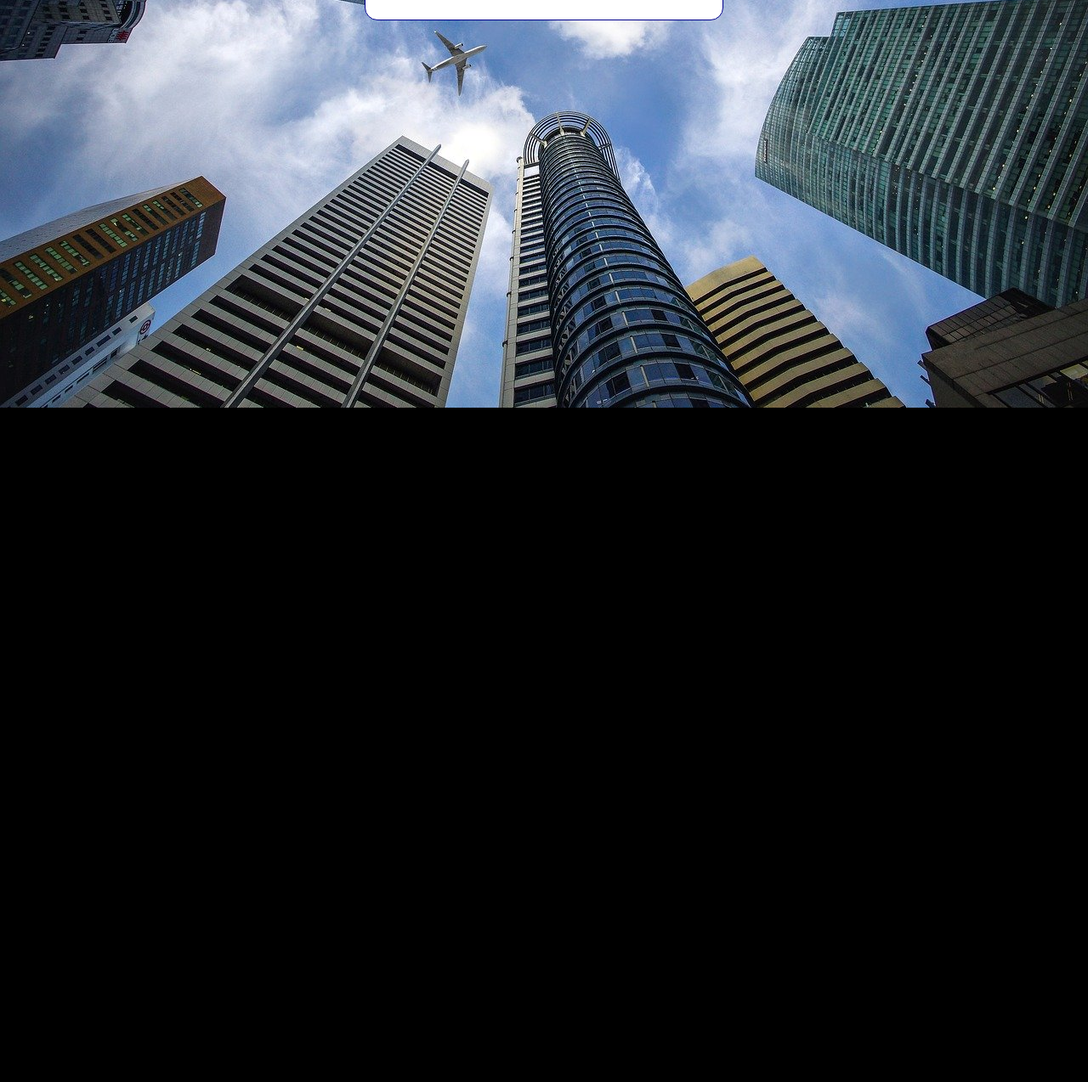
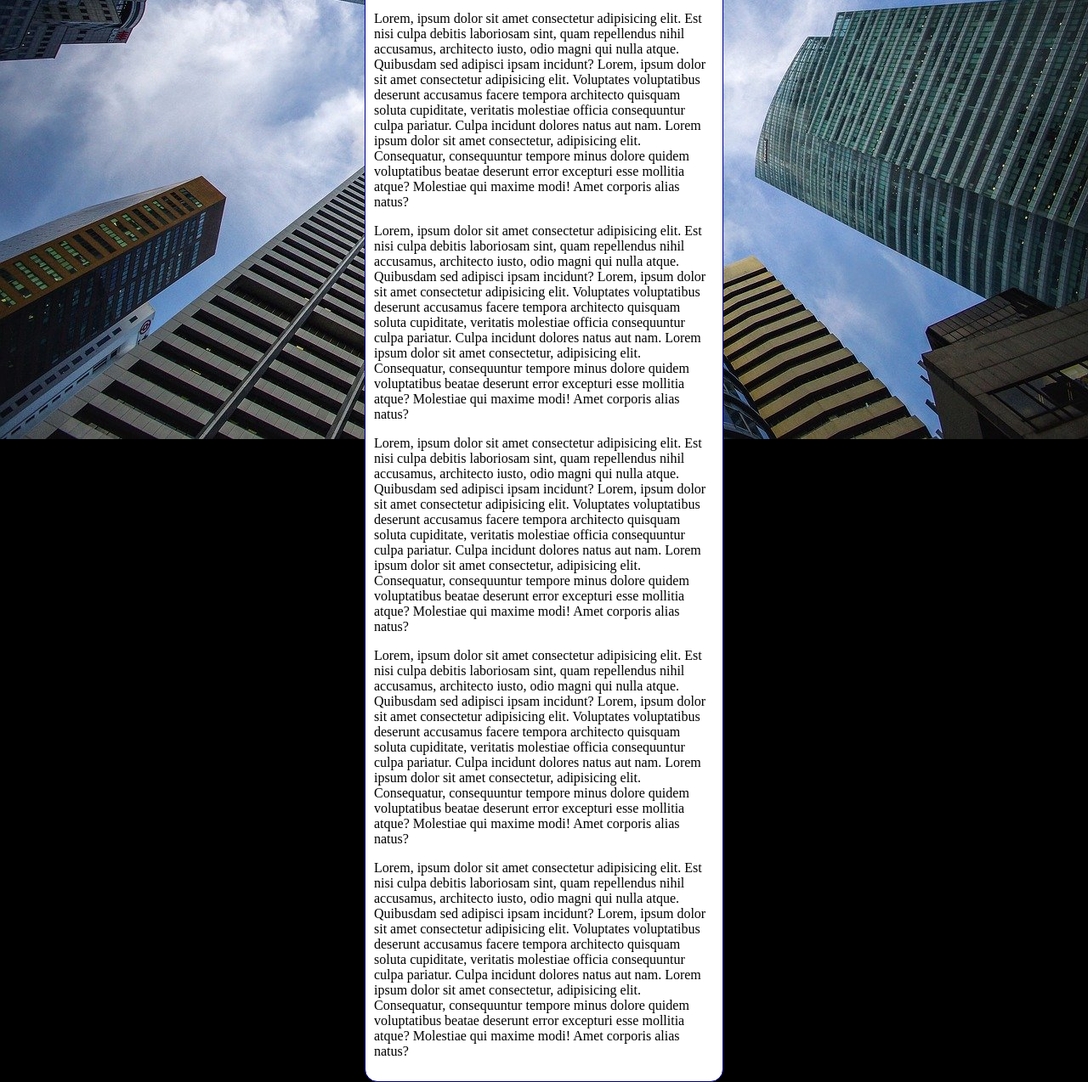
Before and after one commit to eRicK007-w/HTML-CSS, a plain HTML site: page exercicios/ex022/fundo006.html in a window 1280 px wide. Shown: the part 336-1610 px from the top of the page at 85% size. Before the commit the page ends 816 px from the top, so only its background shows below. Drawn offline with Linux system fonts and the light colour scheme.

Commit message:
Update fundo006.html

```diff
--- a/exercicios/ex022/fundo006.html
+++ b/exercicios/ex022/fundo006.html
@@ -30,6 +30,21 @@
         <p>Lorem, ipsum dolor sit amet consectetur adipisicing elit. Est nisi culpa debitis laboriosam sint, quam repellendus nihil accusamus, architecto iusto, odio magni qui nulla atque. Quibusdam sed adipisci ipsam incidunt?
         Lorem, ipsum dolor sit amet consectetur adipisicing elit. Voluptates voluptatibus deserunt accusamus facere tempora architecto quisquam soluta cupiditate, veritatis molestiae officia consequuntur culpa pariatur. Culpa incidunt dolores natus aut nam. Lorem ipsum dolor sit amet consectetur, adipisicing elit. Consequatur, consequuntur tempore minus dolore quidem voluptatibus beatae deserunt error excepturi esse mollitia atque? Molestiae qui maxime modi! Amet corporis alias natus?
         </p>
+        <p>Lorem, ipsum dolor sit amet consectetur adipisicing elit. Est nisi culpa debitis laboriosam sint, quam repellendus nihil accusamus, architecto iusto, odio magni qui nulla atque. Quibusdam sed adipisci ipsam incidunt?
+        Lorem, ipsum dolor sit amet consectetur adipisicing elit. Voluptates voluptatibus deserunt accusamus facere tempora architecto quisquam soluta cupiditate, veritatis molestiae officia consequuntur culpa pariatur. Culpa incidunt dolores natus aut nam. Lorem ipsum dolor sit amet consectetur, adipisicing elit. Consequatur, consequuntur tempore minus dolore quidem voluptatibus beatae deserunt error excepturi esse mollitia atque? Molestiae qui maxime modi! Amet corporis alias natus?
+        </p>
+        <p>Lorem, ipsum dolor sit amet consectetur adipisicing elit. Est nisi culpa debitis laboriosam sint, quam repellendus nihil accusamus, architecto iusto, odio magni qui nulla atque. Quibusdam sed adipisci ipsam incidunt?
+        Lorem, ipsum dolor sit amet consectetur adipisicing elit. Voluptates voluptatibus deserunt accusamus facere tempora architecto quisquam soluta cupiditate, veritatis molestiae officia consequuntur culpa pariatur. Culpa incidunt dolores natus aut nam. Lorem ipsum dolor sit amet consectetur, adipisicing elit. Consequatur, consequuntur tempore minus dolore quidem voluptatibus beatae deserunt error excepturi esse mollitia atque? Molestiae qui maxime modi! Amet corporis alias natus?
+        </p>
+        <p>Lorem, ipsum dolor sit amet consectetur adipisicing elit. Est nisi culpa debitis laboriosam sint, quam repellendus nihil accusamus, architecto iusto, odio magni qui nulla atque. Quibusdam sed adipisci ipsam incidunt?
+        Lorem, ipsum dolor sit amet consectetur adipisicing elit. Voluptates voluptatibus deserunt accusamus facere tempora architecto quisquam soluta cupiditate, veritatis molestiae officia consequuntur culpa pariatur. Culpa incidunt dolores natus aut nam. Lorem ipsum dolor sit amet consectetur, adipisicing elit. Consequatur, consequuntur tempore minus dolore quidem voluptatibus beatae deserunt error excepturi esse mollitia atque? Molestiae qui maxime modi! Amet corporis alias natus?
+        </p>
+        <p>Lorem, ipsum dolor sit amet consectetur adipisicing elit. Est nisi culpa debitis laboriosam sint, quam repellendus nihil accusamus, architecto iusto, odio magni qui nulla atque. Quibusdam sed adipisci ipsam incidunt?
+        Lorem, ipsum dolor sit amet consectetur adipisicing elit. Voluptates voluptatibus deserunt accusamus facere tempora architecto quisquam soluta cupiditate, veritatis molestiae officia consequuntur culpa pariatur. Culpa incidunt dolores natus aut nam. Lorem ipsum dolor sit amet consectetur, adipisicing elit. Consequatur, consequuntur tempore minus dolore quidem voluptatibus beatae deserunt error excepturi esse mollitia atque? Molestiae qui maxime modi! Amet corporis alias natus?
+        </p>
+        <p>Lorem, ipsum dolor sit amet consectetur adipisicing elit. Est nisi culpa debitis laboriosam sint, quam repellendus nihil accusamus, architecto iusto, odio magni qui nulla atque. Quibusdam sed adipisci ipsam incidunt?
+        Lorem, ipsum dolor sit amet consectetur adipisicing elit. Voluptates voluptatibus deserunt accusamus facere tempora architecto quisquam soluta cupiditate, veritatis molestiae officia consequuntur culpa pariatur. Culpa incidunt dolores natus aut nam. Lorem ipsum dolor sit amet consectetur, adipisicing elit. Consequatur, consequuntur tempore minus dolore quidem voluptatibus beatae deserunt error excepturi esse mollitia atque? Molestiae qui maxime modi! Amet corporis alias natus?
+        </p>
     </main>
 
 </body>
```
